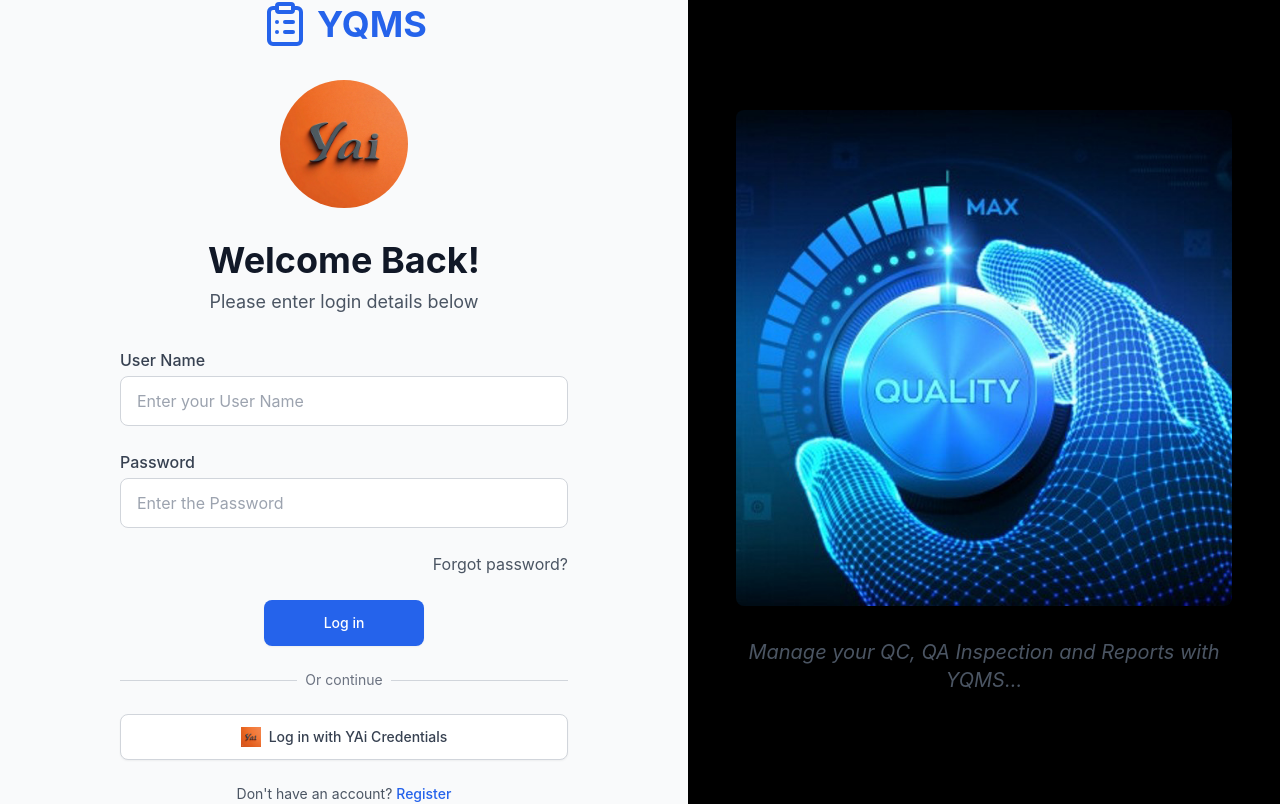
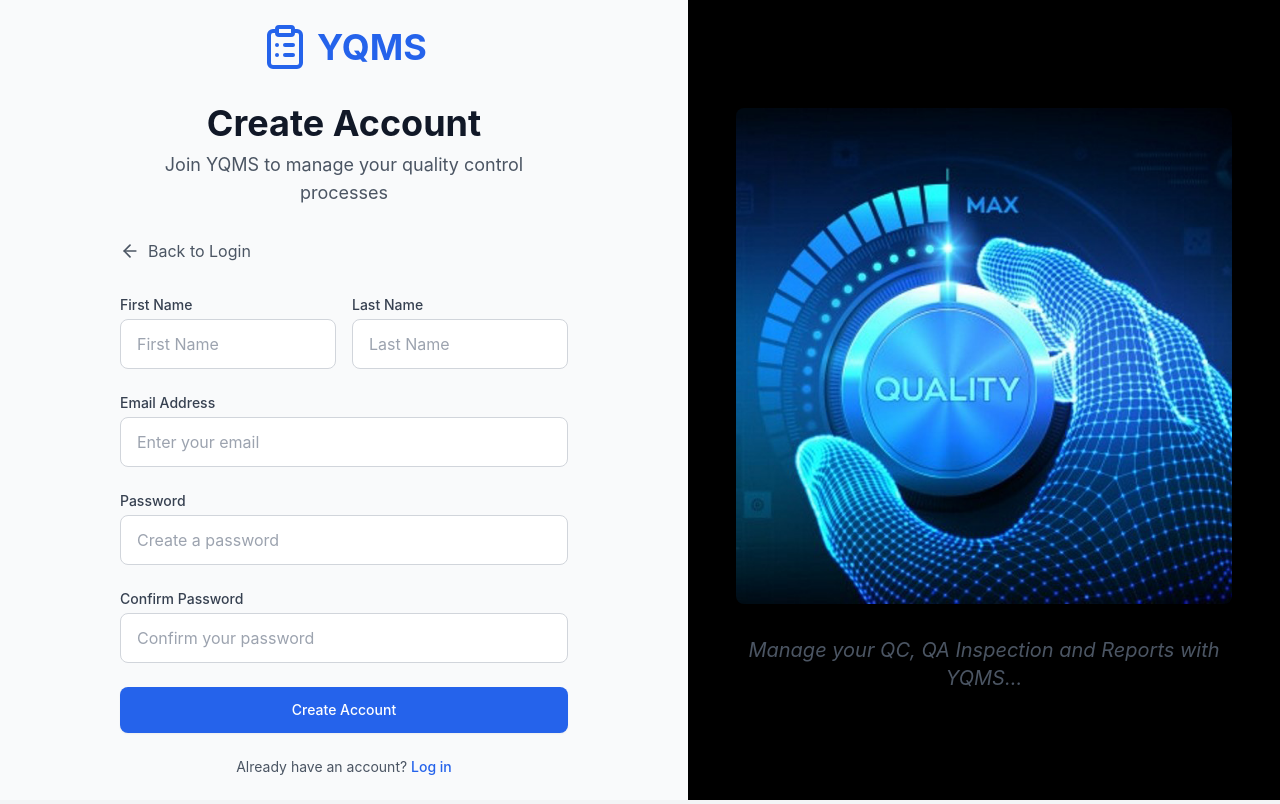
Before and after one commit to dilanlakmal/YQMS-V0.1, a React (Vite) app: page /register in a window 1280 px wide. Before the commit this address led to /. Built offline with nearby package versions, Linux system fonts and the light colour scheme.

Commit message:
Forgot Password and Register

```diff
--- a/src/App.jsx
+++ b/src/App.jsx
@@ -5,7 +5,9 @@ import {
   Navigate,
 } from "react-router-dom";
 import { useState, useEffect } from "react";
-import Login from "./pages/Login";
+import Login from "./pages/auth/Login";
+import ForgotPassword from "./pages/auth/ForgotPassword"; // Import ForgotPassword component
+import Register from "./pages/auth/Register"; // Import Register component
 import Home from "./pages/Home";
 import Details from "./pages/Details";
 import Inspection from "./pages/Inspection";
@@ -215,6 +217,14 @@ function App() {
                 )
               }
             />
+            <Route
+              path="/register"
+              element={<Register />} // Add Register route
+            />
+            <Route
+              path="/forgot-password"
+              element={<ForgotPassword />} // Add ForgotPassword route
+            />
             {isAuthenticated ? (
               <>
                 <Route path="/home" element={<Home />} />
@@ -288,6 +298,9 @@ function App() {
           </Routes>
         </div>
       </div>
+
+
+
     </Router>
   );
 }
--- a/src/components/inspection/DefectsList.jsx
+++ b/src/components/inspection/DefectsList.jsx
@@ -165,7 +165,7 @@ function DefectsList({ view, language, defects, onDefectUpdate, onLogEntry, isPl
   if (view === "grid") {
     return (
       <div className="space-y-4">
-          {renderControls()}
+         {renderControls()}
       <div className="grid grid-cols-2 md:grid-cols-3 lg:grid-cols-4 gap-1">
         {processedIndices.map((index) => {
           const defect = defectItems[index];
--- /dev/null
+++ b/src/components/layout/AuthLayout.jsx
@@ -0,0 +1,42 @@
+import { ClipboardList } from "lucide-react";
+
+const AuthLayout = ({ children, title, subtitle }) => {
+  return (
+    <div className="min-h-screen flex flex-col lg:flex-row bg-gray-50">
+      {/* Left Section */}
+      <div className="flex-1 flex flex-col justify-center items-center px-4 sm:px-6 lg:px-20 xl:px-24">
+        <div className="w-full max-w-md">
+          <div className="flex items-center justify-center mb-8">
+            <ClipboardList className="h-12 w-12 text-blue-600" />
+            <h1 className="ml-2 text-4xl font-bold text-blue-600">YQMS</h1>
+          </div>
+
+          {(title || subtitle) && (
+            <div className="text-center mb-8">
+              {title && <h1 className="text-4xl font-bold text-gray-900 mb-2">{title}</h1>}
+              {subtitle && <p className="text-lg text-gray-600">{subtitle}</p>}
+            </div>
+          )}
+
+          {children}
+        </div>
+      </div>
+
+      {/* Right Section */}
+      <div className="flex-1 hidden lg:flex items-center justify-center p-12 bg-black">
+        <div className="max-w-2xl text-center">
+          <img
+            src="/Quality.webp"
+            alt="Quality Management"
+            className="w-full rounded-lg shadow-lg mb-8"
+          />
+          <p className="text-xl text-gray-600 italic">
+            Manage your QC, QA Inspection and Reports with YQMS...
+          </p>
+        </div>
+      </div>
+    </div>
+  );
+};
+
+export default AuthLayout;
--- /dev/null
+++ b/src/components/layout/Button.jsx
@@ -0,0 +1,12 @@
+const Button = ({ children, ...props }) => {
+    return (
+      <button
+        {...props}
+        className="w-full flex justify-center py-3 px-4 border border-transparent rounded-lg shadow-sm text-sm font-medium text-white bg-blue-600 hover:bg-blue-700 focus:outline-none focus:ring-2 focus:ring-offset-2 focus:ring-blue-500"
+      >
+        {children}
+      </button>
+    );
+  };
+
+  export default Button;
--- /dev/null
+++ b/src/components/layout/FormInput.jsx
@@ -0,0 +1,19 @@
+const FormInput = ({ label, id, ...props }) => {
+    return (
+      <div>
+        <label
+          htmlFor={id}
+          className="block text-sm font-medium text-gray-700 mb-1"
+        >
+          {label}
+        </label>
+        <input
+          id={id}
+          {...props}
+          className="appearance-none block w-full px-4 py-3 border border-gray-300 rounded-lg placeholder-gray-400 focus:outline-none focus:ring-2 focus:ring-blue-500 focus:border-transparent"
+        />
+      </div>
+    );
+  };
+
+  export default FormInput;
--- /dev/null
+++ b/src/pages/auth/ForgotPassword.jsx
@@ -0,0 +1,63 @@
+import { useState } from "react";
+import { Link } from "react-router-dom";
+import { ArrowLeft } from "lucide-react";
+import AuthLayout from "../../components/layout/AuthLayout";
+import FormInput from "../../components/layout/FormInput";
+import Button from "../../components/layout/Button";
+
+const ForgotPassword = () => {
+  const [email, setEmail] = useState("");
+  const [isSubmitted, setIsSubmitted] = useState(false);
+
+  const handleSubmit = (e) => {
+    e.preventDefault();
+    setIsSubmitted(true);
+  };
+
+  return (
+    <AuthLayout
+      title="Forgot Password?"
+      subtitle="Enter your email address and we'll send you instructions to reset your password."
+    >
+      <a href="/" className="flex items-center text-gray-600 mb-8">
+        <ArrowLeft className="h-5 w-5 mr-2" />
+        Back to Login
+      </a>
+
+      {!isSubmitted ? (
+        <form onSubmit={handleSubmit} className="space-y-6">
+          <FormInput
+            label="Email Address"
+            id="email"
+            name="email"
+            type="email"
+            required
+            placeholder="Enter your email address"
+            value={email}
+            onChange={(e) => setEmail(e.target.value)}
+          />
+
+          <Button type="submit">Send Reset Instructions</Button>
+        </form>
+      ) : (
+        <div className="text-center">
+          <div className="mb-4 flex justify-center">
+            <div className="h-16 w-16 bg-green-100 rounded-full flex items-center justify-center">
+              <svg className="h-8 w-8 text-green-500" fill="none" viewBox="0 0 24 24" stroke="currentColor">
+                <path strokeLinecap="round" strokeLinejoin="round" strokeWidth={2} d="M5 13l4 4L19 7" />
+              </svg>
+            </div>
+          </div>
+          <h2 className="text-2xl font-bold text-gray-900 mb-2">Check Your Email</h2>
+          <p className="text-gray-600 mb-6">
+            We've sent password reset instructions to {email}
+          </p>
+          <a href="/" className="text-blue-600 hover:text-blue-500 font-medium">
+            Back to Login
+          </a>
+        </div>
+      )}
+    </AuthLayout>
+  );
+};
+export default ForgotPassword;
--- a/src/pages/Login.jsx
+++ b/src/pages/auth/Login.jsx
@@ -72,7 +72,7 @@ function Login({ onLogin }) {
           />
         </div>
         <div className="text-right">
-          <a href="#" className="text-s text-gray-600 hover:text-blue-600">
+          <a href="/ForgotPassword" className="text-s text-gray-600 hover:text-blue-600">
             Forgot password?
           </a>
         </div>
@@ -105,7 +105,7 @@ function Login({ onLogin }) {
         </button>
         <p className="text-center text-sm text-gray-600">
           Don't have an account?{" "}
-          <a href="#" className="font-medium text-blue-600 hover:text-blue-500">
+          <a href="/pages/auth/Register" className="font-medium text-blue-600 hover:text-blue-500">
             Register
           </a>
         </p>
--- /dev/null
+++ b/src/pages/auth/Register.jsx
@@ -0,0 +1,109 @@
+import { useState } from "react";
+import { Link } from "react-router-dom";
+import { ArrowLeft } from "lucide-react";
+import AuthLayout from "../../components/layout/AuthLayout";
+import FormInput from "../../components/layout/FormInput";
+import Button from "../../components/layout/Button";
+
+const Register = () => {
+  const [formData, setFormData] = useState({
+    firstName: "",
+    lastName: "",
+    email: "",
+    password: "",
+    confirmPassword: "",
+  });
+
+  const handleChange = (e) => {
+    setFormData({
+      ...formData,
+      [e.target.name]: e.target.value,
+    });
+  };
+
+  const handleSubmit = (e) => {
+    e.preventDefault();
+    // Handle registration logic here
+  };
+
+  return (
+    <AuthLayout
+      title="Create Account"
+      subtitle="Join YQMS to manage your quality control processes"
+    >
+      <a href="/" className="flex items-center text-gray-600 mb-8">
+        <ArrowLeft className="h-5 w-5 mr-2" />
+        Back to Login
+      </a>
+
+      <form onSubmit={handleSubmit} className="space-y-6">
+        <div className="grid grid-cols-2 gap-4">
+          <FormInput
+            label="First Name"
+            id="firstName"
+            name="firstName"
+            type="text"
+            required
+            placeholder="First Name"
+            value={formData.firstName}
+            onChange={handleChange}
+          />
+          <FormInput
+            label="Last Name"
+            id="lastName"
+            name="lastName"
+            type="text"
+            required
+            placeholder="Last Name"
+            value={formData.lastName}
+            onChange={handleChange}
+          />
+        </div>
+
+        <FormInput
+          label="Email Address"
+          id="email"
+          name="email"
+          type="email"
+          required
+          placeholder="Enter your email"
+          value={formData.email}
+          onChange={handleChange}
+        />
+
+        <FormInput
+          label="Password"
+          id="password"
+          name="password"
+          type="password"
+          required
+          placeholder="Create a password"
+          value={formData.password}
+          onChange={handleChange}
+        />
+
+        <FormInput
+          label="Confirm Password"
+          id="confirmPassword"
+          name="confirmPassword"
+          type="password"
+          required
+          placeholder="Confirm your password"
+          value={formData.confirmPassword}
+          onChange={handleChange}
+        />
+
+        <Button type="submit">Create Account</Button>
+
+        <p className="text-center text-sm text-gray-600">
+          Already have an account?{" "}
+          <a href="/" className="font-medium text-blue-600 hover:text-blue-500">
+            Log in
+          </a>
+        </p>
+      </form>
+    </AuthLayout>
+  );
+};
+
+export default Register;
```
